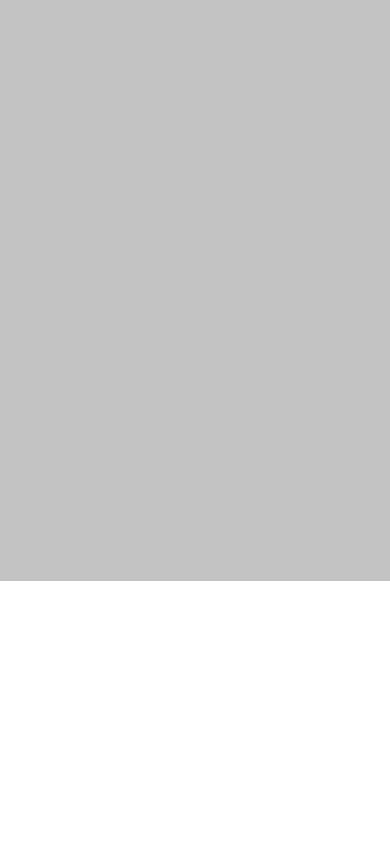
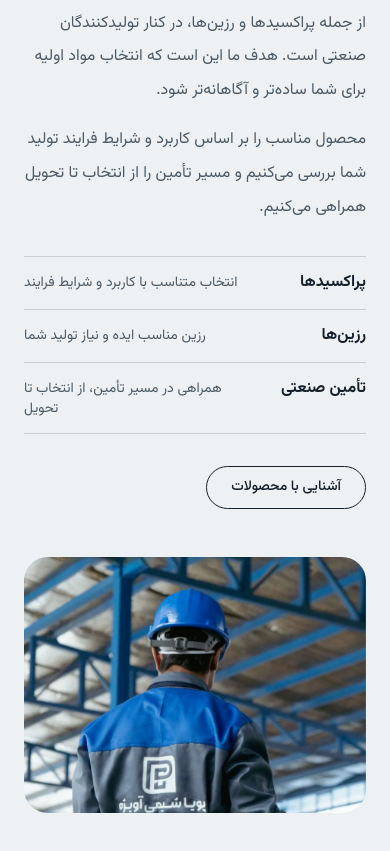
Before and after one commit to hamed-growth/Avizhe, a React (Vite) app: page / in a window 390 px wide. Shown: the part 1107-1958 px from the top of the page. Before the commit the page ends 1688 px from the top, so only its background shows below. Built offline with nearby package versions, Linux system fonts and the light colour scheme.

Commit message:
Add GSAP for animations and implement IntroduceSection with content and styling

```diff
--- a/package.json
+++ b/package.json
@@ -12,6 +12,7 @@
     "@emotion/react": "^11.14.0",
     "@emotion/styled": "^11.14.1",
     "@mui/material": "^9.5.0",
+    "gsap": "^3.15.1",
     "quick-liquid": "^0.1.2",
     "react": "^19.3.1",
     "react-dom": "^19.3.1",
--- a/src/sections/Hero/hero.jsx
+++ b/src/sections/Hero/hero.jsx
@@ -1,5 +1,5 @@
 import { useEffect, useLayoutEffect, useRef, useState } from "react";
-import gsap from "gsap"; // npm i gsap  (core only, no plugin needed)
+import gsap from "gsap";
 import { Box, Button, Dialog, Typography, useMediaQuery } from "@mui/material";
 
 /* ---------- Config ---------- */
@@ -56,6 +56,7 @@ export function HeroSection() {
   const [activeSlide, setActiveSlide] = useState(0);
   const [bgSlide, setBgSlide] = useState(0);
   const [opening, setOpening] = useState(null); // index of the card being opened
+  const [transitioning, setTransitioning] = useState(false);
   const [paused, setPaused] = useState(false);
   const [touching, setTouching] = useState(false);
   const [videoOpen, setVideoOpen] = useState(false);
@@ -77,6 +78,7 @@ export function HeroSection() {
   const tlRef = useRef(null);
   const progressRef = useRef(null);
   const goRef = useRef(() => {});
+  const frameRef = useRef(null);
 
   const commit = (index) => {
     activeRef.current = index;
@@ -87,7 +89,7 @@ export function HeroSection() {
   const go = (target) => {
     const from = activeRef.current;
     const root = rootRef.current;
-    if (!root || busyRef.current || target === from) return;
+    if (!root || busyRef.current || videoOpen || target === from) return;
 
     if (reduceMotion) {
       commit(target);
@@ -96,6 +98,7 @@ export function HeroSection() {
     }
 
     busyRef.current = true;
+    setTransitioning(true);
 
     // The card that visually "opens": the neighbour if visible, else the active one.
     const pos = (target - from + N) % N;
@@ -124,12 +127,13 @@ export function HeroSection() {
       .timeline({
         onComplete: () => {
           setBgSlide(target); // real background takes over under the clone...
-          requestAnimationFrame(() =>
-            requestAnimationFrame(() => {
+          frameRef.current = requestAnimationFrame(() => {
+            frameRef.current = requestAnimationFrame(() => {
               gsap.set(clone, { display: "none" }); // ...then the clone leaves
               busyRef.current = false;
-            }),
-          );
+              setTransitioning(false);
+            });
+          });
         },
       })
       // old text leaves
@@ -173,6 +177,17 @@ export function HeroSection() {
       }, SWAP_AT);
   };
   goRef.current = go;
+
+  useIsoLayoutEffect(() => {
+    if (!reduceMotion || !busyRef.current) return;
+    tlRef.current?.kill();
+    cancelAnimationFrame(frameRef.current);
+    gsap.set(cloneRef.current, { display: "none" });
+    setBgSlide(activeRef.current);
+    setOpening(null);
+    busyRef.current = false;
+    setTransitioning(false);
+  }, [reduceMotion]);
 
   /* ---------- New text enters (mask reveal, no per-letter split: Persian joins letters) ---------- */
   useIsoLayoutEffect(() => {
@@ -225,7 +240,10 @@ export function HeroSection() {
       },
     );
     progressRef.current = tween;
-    return () => tween.kill();
+    return () => {
+      tween.kill();
+      progressRef.current = null;
+    };
   }, [activeSlide, reduceMotion, videoOpen]);
 
   useEffect(() => {
@@ -242,7 +260,14 @@ export function HeroSection() {
     let lastTs = 0;
     let locked = false;
     const onWheel = (e) => {
+      if (e.ctrlKey) return;
       if (Math.abs(e.deltaY) < 8 || Math.abs(e.deltaX) > Math.abs(e.deltaY)) return;
+      const bounds = el.getBoundingClientRect();
+      if (
+        bounds.top < -1 ||
+        bounds.bottom < window.innerHeight - 1 ||
+        bounds.height > window.innerHeight + 1
+      ) return;
       const next = activeRef.current + (e.deltaY > 0 ? 1 : -1);
       // at the first/last slide let the page scroll normally
       if (next < 0 || next >= N) return;
@@ -278,6 +303,7 @@ export function HeroSection() {
     () => () => {
       tlRef.current?.kill();
       progressRef.current?.kill();
+      cancelAnimationFrame(frameRef.current);
     },
     [],
   );
@@ -431,6 +457,7 @@ export function HeroSection() {
             <Button
               variant="outlined"
               data-hero-fade=""
+              disabled={transitioning}
               onClick={() => setVideoOpen(true)}
               sx={{
                 mt: 2,
@@ -549,7 +576,9 @@ export function HeroSection() {
               return (
                 <Box
                   key={slide.image}
-                  ref={(el) => (cardRefs.current[index] = el)}
+                  ref={(el) => {
+                    cardRefs.current[index] = el;
+                  }}
                   component="button"
                   type="button"
                   aria-label={`نمایش ${slide.name}`}
@@ -668,7 +697,9 @@ export function HeroSection() {
                     {active && (
                       <Box
                         component="span"
-                        ref={(el) => (fillRefs.current[index] = el)}
+                        ref={(el) => {
+                          fillRefs.current[index] = el;
+                        }}
                         sx={{
                           position: "absolute",
                           inset: 0,
--- a/src/sections/introudce/introduce.jsx
+++ b/src/sections/introudce/introduce.jsx
@@ -1,12 +1,220 @@
-import { Box } from "@mui/material";
+import { useEffect, useLayoutEffect, useRef } from "react";
+import gsap from "gsap";
+import { Box, Button, Typography, useMediaQuery } from "@mui/material";
 
-export function IntroduceSection() {
+/* ---------- Content (متن‌ها نمونه‌اند؛ با متن واقعی شرکت جایگزین کنید) ---------- */
+const COMPANY = "پویا شیمی آویژه";
+const LEAD = "شریک شما در تأمین مواد اولیه شیمیایی صنعتی";
+const PARAGRAPHS = [
+  "پویا شیمی آویژه با تمرکز بر تأمین مواد اولیه شیمیایی، از جمله پراکسیدها و رزین‌ها، در کنار تولیدکنندگان صنعتی است. هدف ما این است که انتخاب مواد اولیه برای شما ساده‌تر و آگاهانه‌تر شود.",
+  "محصول مناسب را بر اساس کاربرد و شرایط فرایند تولید شما بررسی می‌کنیم و مسیر تأمین را از انتخاب تا تحویل همراهی می‌کنیم.",
+];
+const FOCUS = [
+  { title: "پراکسیدها", text: "انتخاب متناسب با کاربرد و شرایط فرایند" },
+  { title: "رزین‌ها", text: "رزین مناسب ایده و نیاز تولید شما" },
+  { title: "تأمین صنعتی", text: "همراهی در مسیر تأمین، از انتخاب تا تحویل" },
+];
+const IMAGE = "/media/hero/industry.webp";
+
+/* ---------- Tokens ---------- */
+const C = {
+  bg: "#eef1f3",
+  text: "#14202b",
+  muted: "#4b5a67",
+  line: "rgba(20,32,43,.16)",
+};
+
+const useIsoLayoutEffect =
+  typeof window !== "undefined" ? useLayoutEffect : useEffect;
+
+export function IntroduceSection({ ctaHref = "#products" }) {
+  const rootRef = useRef(null);
+  const reduceMotion = useMediaQuery("(prefers-reduced-motion: reduce)");
+
+  // One reveal, played once when the section scrolls into view.
+  useIsoLayoutEffect(() => {
+    const root = rootRef.current;
+    if (!root || reduceMotion) return;
+
+    const ctx = gsap.context(() => {
+      gsap.set("[data-i-title]", { yPercent: 110 });
+      gsap.set("[data-i-fade]", { opacity: 0, y: 20 });
+      gsap.set("[data-i-frame]", { clipPath: "inset(100% 0% 0% 0%)" });
+      gsap.set("[data-i-img]", { scale: 1.2 });
+    }, root);
+
+    const io = new IntersectionObserver(
+      ([entry]) => {
+        if (!entry.isIntersecting) return;
+        io.disconnect();
+        ctx.add(() => {
+          gsap
+            .timeline({ defaults: { ease: "power4.out" } })
+            .to(
+              "[data-i-frame]",
+              { clipPath: "inset(0% 0% 0% 0%)", duration: 1.2, ease: "power3.inOut" },
+              0,
+            )
+            .to("[data-i-img]", { scale: 1, duration: 1.6 }, 0)
+            .to("[data-i-title]", { yPercent: 0, duration: 0.9 }, 0.15)
+            .to(
+              "[data-i-fade]",
+              { opacity: 1, y: 0, duration: 0.8, stagger: 0.09 },
+              0.4,
+            );
+        });
+      },
+      { threshold: 0, rootMargin: "0px 0px -10% 0px" },
+    );
+    io.observe(root);
+
+    return () => {
+      io.disconnect();
+      ctx.revert();
+    };
+  }, [reduceMotion]);
+
   return (
     <Box
+      ref={rootRef}
+      component="section"
+      id="about"
+      dir="rtl"
+      aria-labelledby="about-title"
       sx={{
-        backgroundColor: "#c3c3c3",
-        minHeight: "100dvh",
+        bgcolor: C.bg,
+        color: C.text,
+        py: { xs: 8, md: 14 },
+        px: { xs: 3, md: 6 },
       }}
-    ></Box>
+    >
+      <Box
+        sx={{
+          maxWidth: 1200,
+          mx: "auto",
+          display: "grid",
+          gridTemplateColumns: { xs: "1fr", md: "6fr 5fr" },
+          gap: { xs: 6, md: 10 },
+          alignItems: "center",
+        }}
+      >
+        {/* Text (right side in RTL) */}
+        <Box>
+          <Box sx={{ overflow: "hidden", pb: "0.2em" }}>
+            <Typography
+              id="about-title"
+              component="h2"
+              variant="h3"
+              data-i-title=""
+              sx={{ fontWeight: 800, lineHeight: 1.35, willChange: "transform" }}
+            >
+              {COMPANY}
+            </Typography>
+          </Box>
+
+          <Typography
+            data-i-fade=""
+            variant="h6"
+            sx={{ mt: 2, fontWeight: 500, color: C.text }}
+          >
+            {LEAD}
+          </Typography>
+
+          <Box sx={{ mt: 3, maxWidth: 560 }}>
+            {PARAGRAPHS.map((p) => (
+              <Typography
+                key={p}
+                data-i-fade=""
+                sx={{ color: C.muted, lineHeight: 2.1, mb: 2 }}
+              >
+                {p}
+              </Typography>
+            ))}
+          </Box>
+
+          <Box
+            component="ul"
+            sx={{
+              listStyle: "none",
+              m: 0,
+              mt: 4,
+              p: 0,
+              maxWidth: 560,
+            }}
+          >
+            {FOCUS.map((item) => (
+              <Box
+                key={item.title}
+                component="li"
+                data-i-fade=""
+                sx={{
+                  display: "flex",
+                  alignItems: "baseline",
+                  justifyContent: "space-between",
+                  gap: 3,
+                  py: 1.75,
+                  borderTop: `1px solid ${C.line}`,
+                  "&:last-of-type": { borderBottom: `1px solid ${C.line}` },
+                }}
+              >
+                <Typography sx={{ fontWeight: 700, flexShrink: 0 }}>
+                  {item.title}
+                </Typography>
+                <Typography
+                  variant="body2"
+                  sx={{ color: C.muted, textAlign: "left" }}
+                >
+                  {item.text}
+                </Typography>
+              </Box>
+            ))}
+          </Box>
+
+          <Button
+            data-i-fade=""
+            href={ctaHref}
+            variant="outlined"
+            sx={{
+              mt: 4,
+              px: 3,
+              py: 1,
+              color: C.text,
+              borderColor: C.text,
+              borderRadius: "999px",
+              "&:hover": { bgcolor: C.text, color: "#fff", borderColor: C.text },
+              "&:focus-visible": { outline: `2px solid ${C.text}`, outlineOffset: 3 },
+            }}
+          >
+            آشنایی با محصولات
+          </Button>
+        </Box>
+
+        {/* Image (left side in RTL) */}
+        <Box
+          data-i-frame=""
+          sx={{
+            overflow: "hidden",
+            borderRadius: "24px",
+            aspectRatio: { xs: "4 / 3", md: "4 / 5" },
+            bgcolor: "rgba(20,32,43,.08)",
+          }}
+        >
+          <Box
+            component="img"
+            data-i-img=""
+            src={IMAGE}
+            alt=""
+            loading="lazy"
+            sx={{
+              display: "block",
+              width: "100%",
+              height: "100%",
+              objectFit: "cover",
+              willChange: "transform",
+            }}
+          />
+        </Box>
+      </Box>
+    </Box>
   );
 }
```
Also changed, not shown: 1 other file (tests, documents, lock files or other folders).
